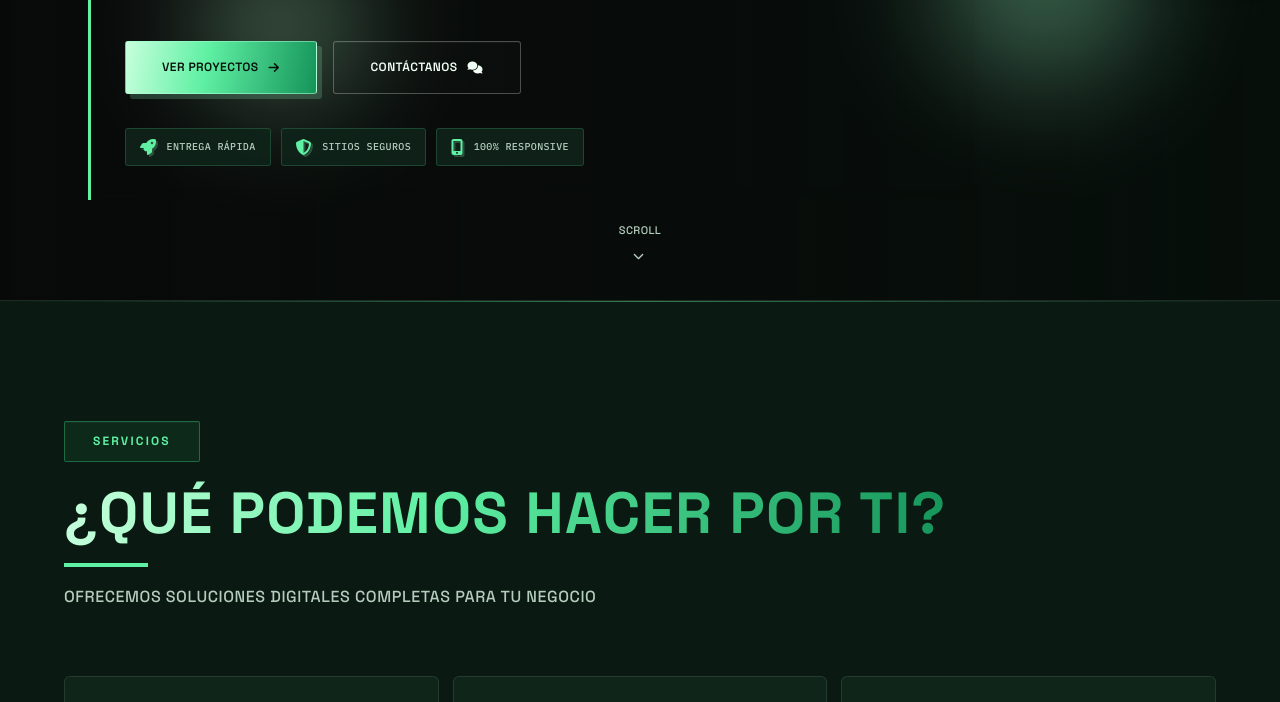
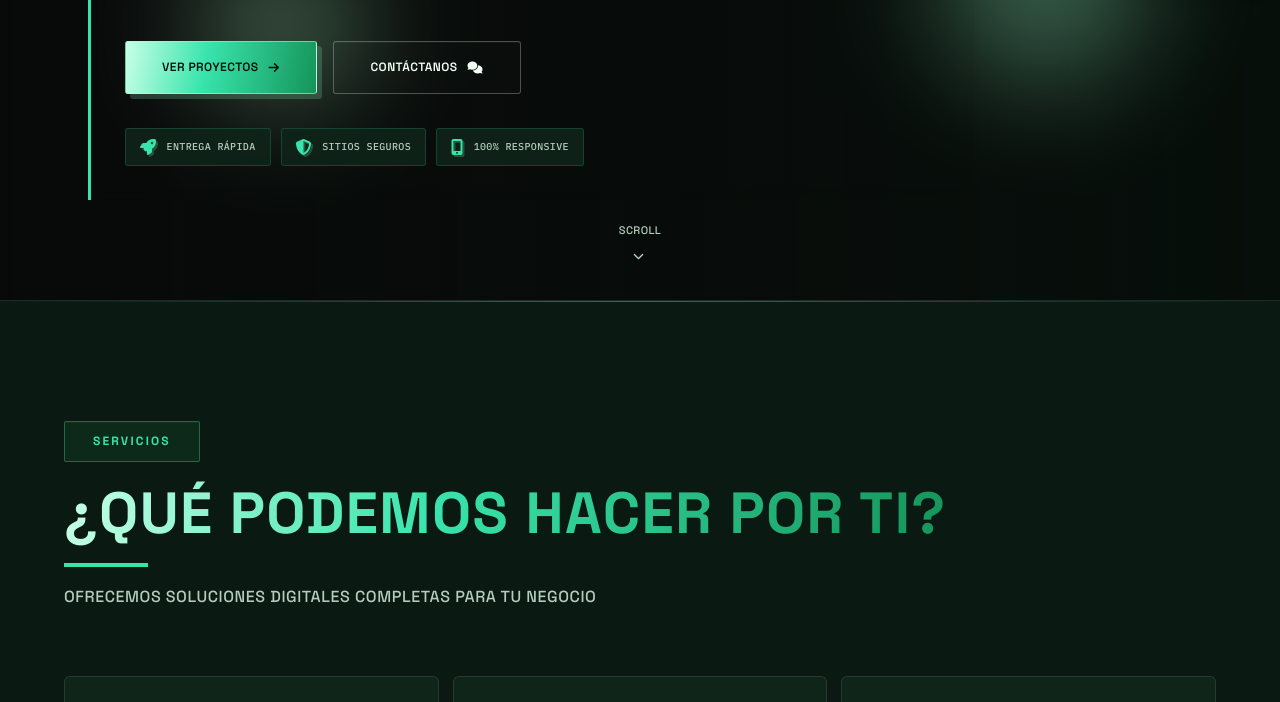
Before and after one commit to WWW-XAENZ/XAENZWEB, a plain HTML site: page index.html in a window 1280 px wide. Shown: the part 810-1512 px from the top of the page. Drawn offline with Linux system fonts and the light colour scheme.

Commit message:
Add files via upload

```diff
--- a/styles.css
+++ b/styles.css
@@ -4,9 +4,9 @@
 
 /* Variables */
 :root {
-    --primary: #6ee7b7;
-    --primary-dark: #2ec98d;
-    --primary-light: #d9fff0;
+    --primary: #38E4AC;
+    --primary-dark: #15945A;
+    --primary-light: #C7FFE7;
     --secondary: #84d8ff;
     --accent: #a7f3d0;
     --dark: #050b0a;
@@ -17,9 +17,9 @@
     --light-secondary: #bfd0cb;
     --muted: #7a8e88;
     --glass-bg: rgba(13, 22, 20, 0.78);
-    --glass-border: rgba(136, 255, 207, 0.12);
-    --gradient-primary: linear-gradient(135deg, #7ef0c9 0%, #36d399 38%, #9fe7ff 100%);
-    --gradient-glow: radial-gradient(circle at center, rgba(54, 211, 153, 0.24) 0%, rgba(133, 216, 255, 0.12) 26%, transparent 72%);
+    --glass-border: rgba(56, 228, 172, 0.12);
+    --gradient-primary: linear-gradient(135deg, #C7FFE7 0%, #38E4AC 48%, #15945A 100%);
+    --gradient-glow: radial-gradient(circle at center, rgba(56, 228, 172, 0.24) 0%, rgba(132, 216, 255, 0.12) 26%, transparent 72%);
     --shadow-glow: 0 10px 30px rgba(7, 16, 14, 0.9), 0 0 0 1px rgba(126, 240, 201, 0.08);
     --radius-sm: 12px;
     --radius-md: 20px;
@@ -2931,9 +2931,9 @@ body .portfolio-info p {
    XAENZ // EDITORIAL TECH SYSTEM
    ============================================= */
 :root {
-    --primary: #5ff0a3;
-    --primary-dark: #15945a;
-    --primary-light: #c7ffdc;
+    --primary: #38E4AC;
+    --primary-dark: #15945A;
+    --primary-light: #C7FFE7;
     --secondary: #8be8b5;
     --accent: #b4ffc9;
     --dark: #06100b;
@@ -2944,9 +2944,9 @@ body .portfolio-info p {
     --light-secondary: #b5cdbd;
     --muted: #718f7d;
     --glass-bg: rgba(16, 37, 26, 0.86);
-    --glass-border: rgba(95, 240, 163, 0.18);
-    --gradient-primary: linear-gradient(100deg, #c7ffdc 0%, #5ff0a3 42%, #15945a 100%);
-    --gradient-glow: radial-gradient(circle at center, rgba(95, 240, 163, 0.16), transparent 68%);
+    --glass-border: rgba(56, 228, 172, 0.18);
+    --gradient-primary: linear-gradient(100deg, #C7FFE7 0%, #38E4AC 42%, #15945A 100%);
+    --gradient-glow: radial-gradient(circle at center, rgba(56, 228, 172, 0.16), transparent 68%);
     --radius-sm: 4px;
     --radius-md: 8px;
     --radius-lg: 12px;
@@ -2957,7 +2957,7 @@ body {
     background:
         linear-gradient(rgba(95, 240, 163, 0.03) 1px, transparent 1px),
         linear-gradient(90deg, rgba(95, 240, 163, 0.03) 1px, transparent 1px),
-        radial-gradient(circle at 70% 4%, rgba(95, 240, 163, 0.14), transparent 26%),
+        radial-gradient(circle at 70% 4%, rgba(56, 228, 172, 0.14), transparent 26%),
         linear-gradient(180deg, #06100b 0%, #0a1911 48%, #06100b 100%);
     background-size: 48px 48px, 48px 48px, auto, auto;
 }
```
